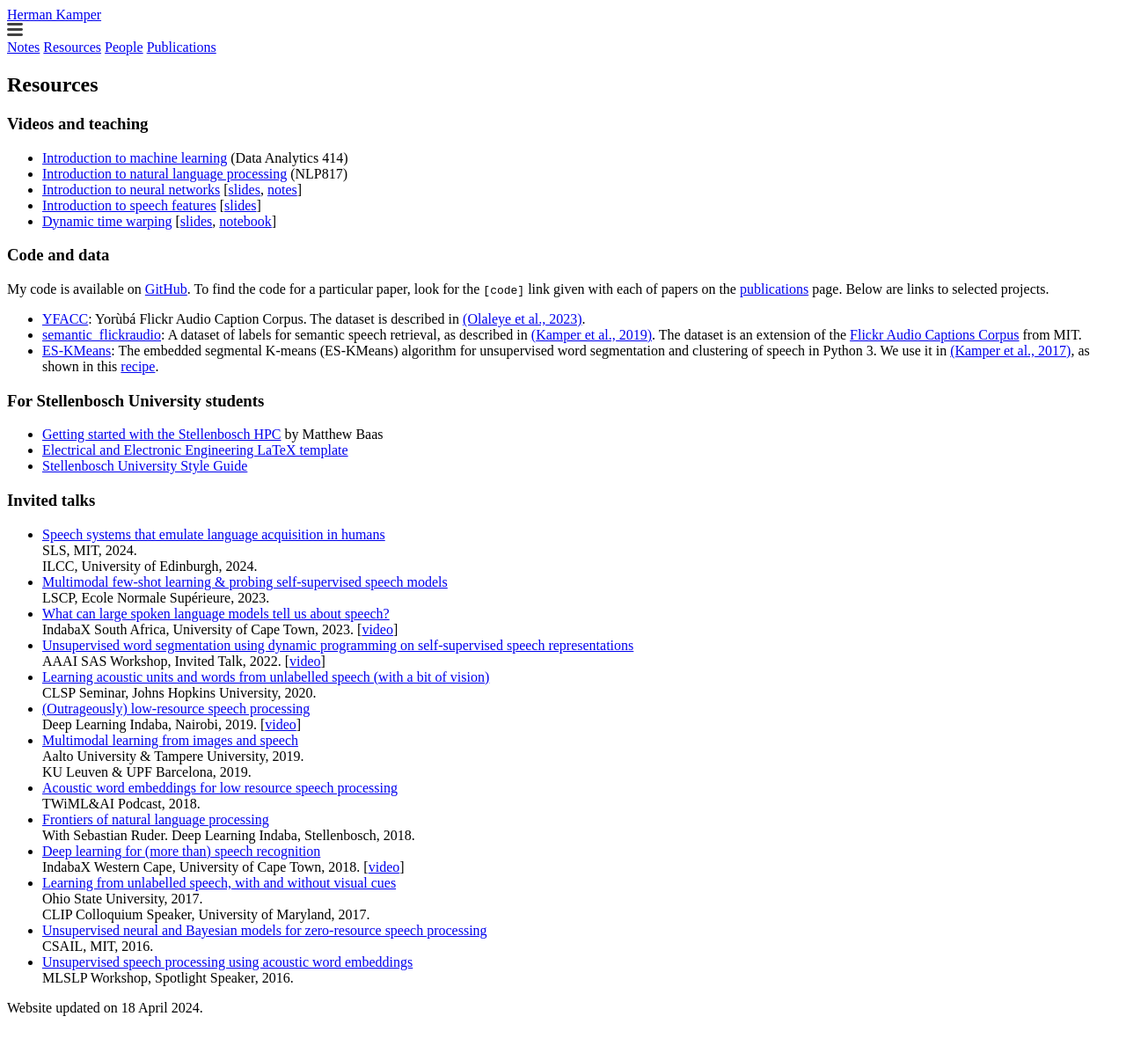
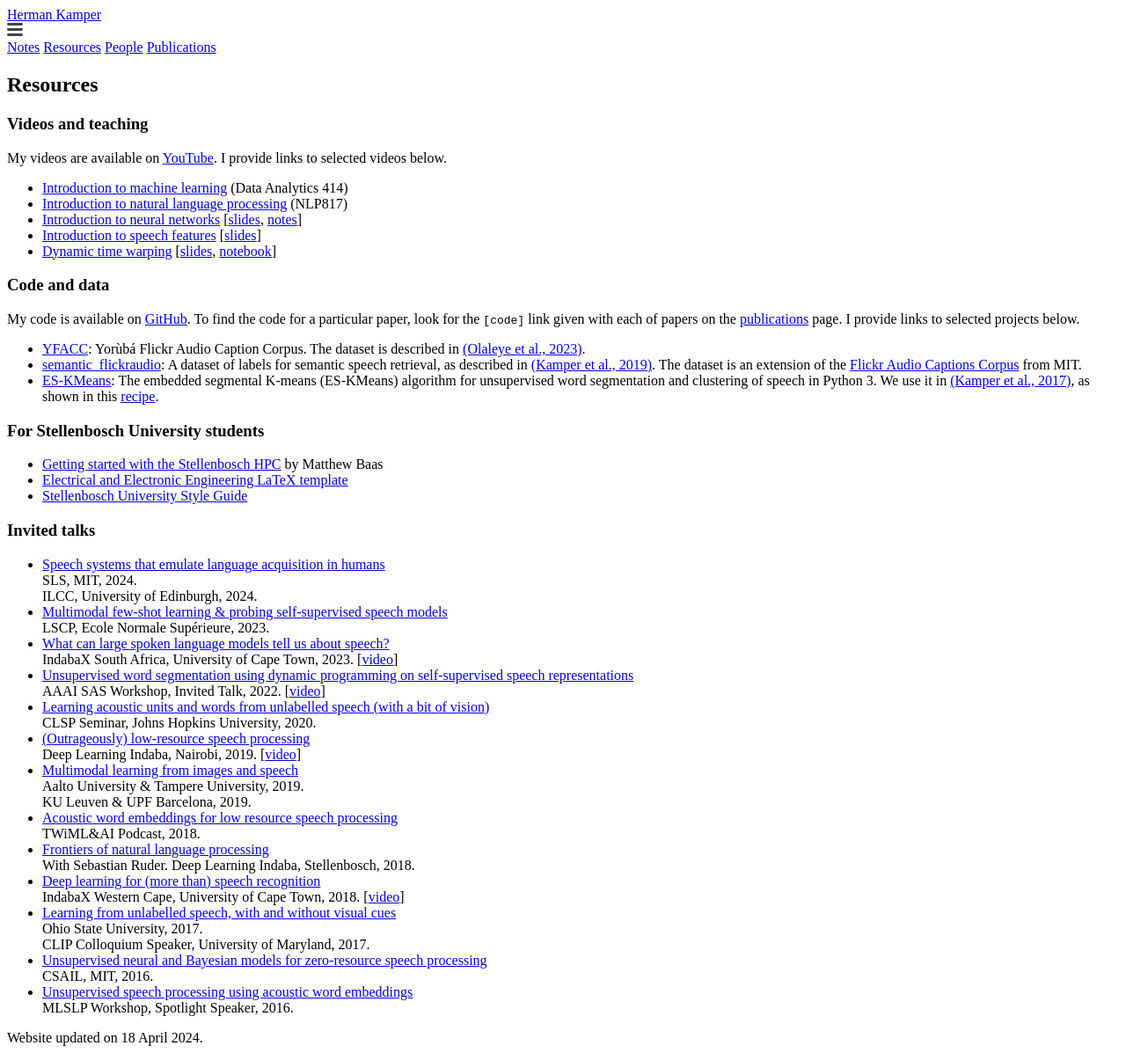
Before and after one commit to kamperh/kamperh.github.io, a Jekyll site: the page built from resources.md, in a window 1280 px wide. Shown: the whole page at 88% size. Built offline with Jekyll 4.4.1, drawn with Linux system fonts in a browser that asks for light colours; a style sheet for code colours, icons or effects is not loaded; before the commit the page ends 1163 px from its top, so only the background shows below that.

Commit message:
Update resources.md

```diff
--- a/resources.md
+++ b/resources.md
@@ -8,6 +8,8 @@ order: 3
 # Resources
 
 ### Videos and teaching
+
+My videos are available on [YouTube](https://www.youtube.com/c/HermanKamperML). I provide links to selected videos below.
 
 - [Introduction to machine learning](https://www.kamperh.com/data414/) (Data Analytics 414)
 - [Introduction to natural language processing](https://www.kamperh.com/nlp817/) (NLP817)
@@ -21,7 +23,7 @@ order: 3
 
 ### Code and data
 
-My code is available on [GitHub](https://github.com/kamperh). To find the code for a particular paper, look for the `[code]` link given with each of papers on the [publications]({{site.url}}/publications/) page. Below are links to selected projects.
+My code is available on [GitHub](https://github.com/kamperh). To find the code for a particular paper, look for the `[code]` link given with each of papers on the [publications]({{site.url}}/publications/) page. I provide links to selected projects below.
 
 - [YFACC](https://www.kamperh.com/yfacc): Yorùbá Flickr Audio Caption Corpus. The dataset is described in [(Olaleye et al., 2023)](https://arxiv.org/abs/2210.04600).
 - [semantic_flickraudio](https://github.com/kamperh/semantic_flickraudio): A dataset of labels for semantic speech retrieval, as described in [(Kamper et al., 2019)](https://arxiv.org/abs/1710.01949).  The dataset is an extension of the [Flickr Audio Captions Corpus](https://groups.csail.mit.edu/sls/downloads/flickraudio/) from MIT.
```
